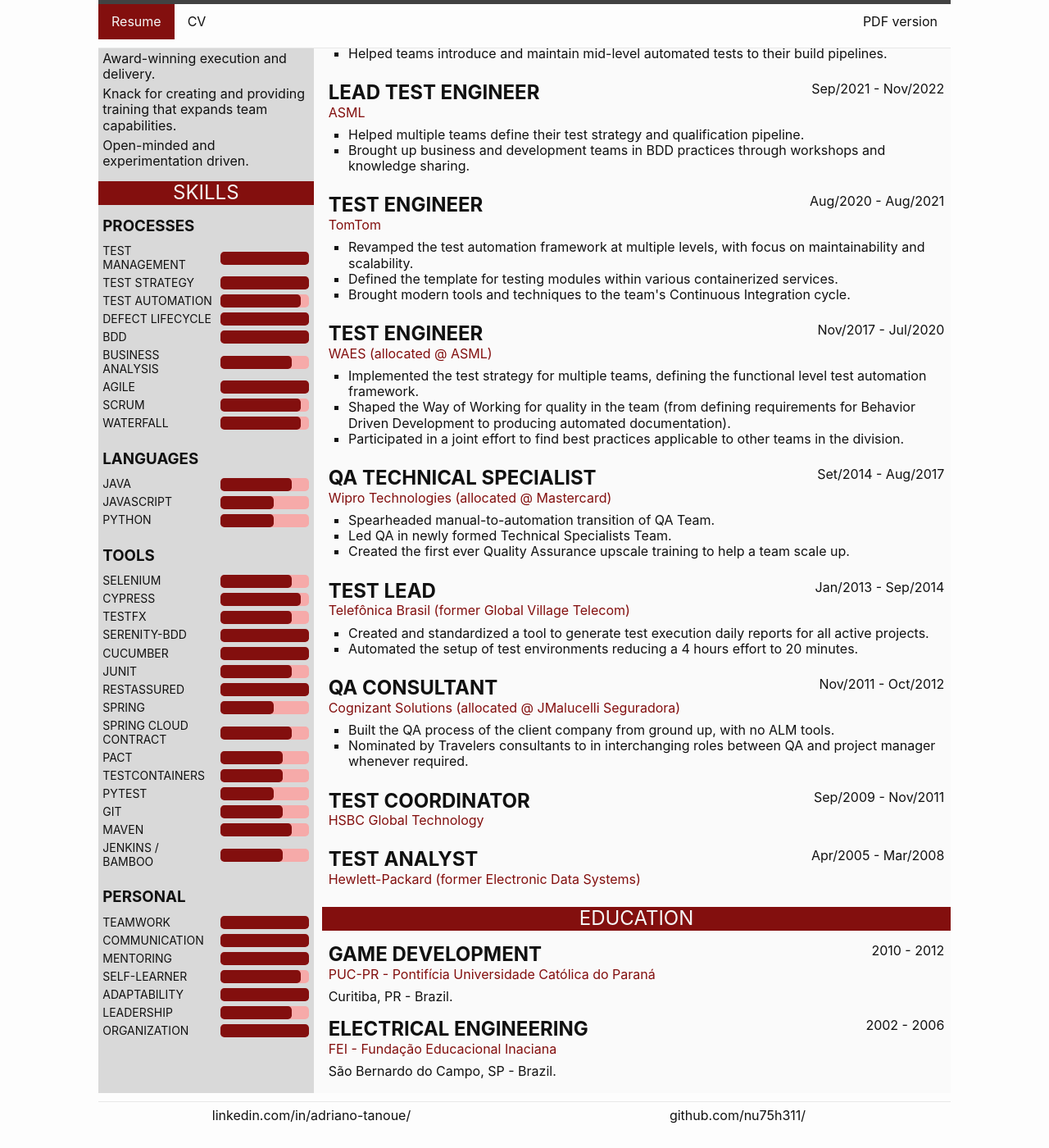
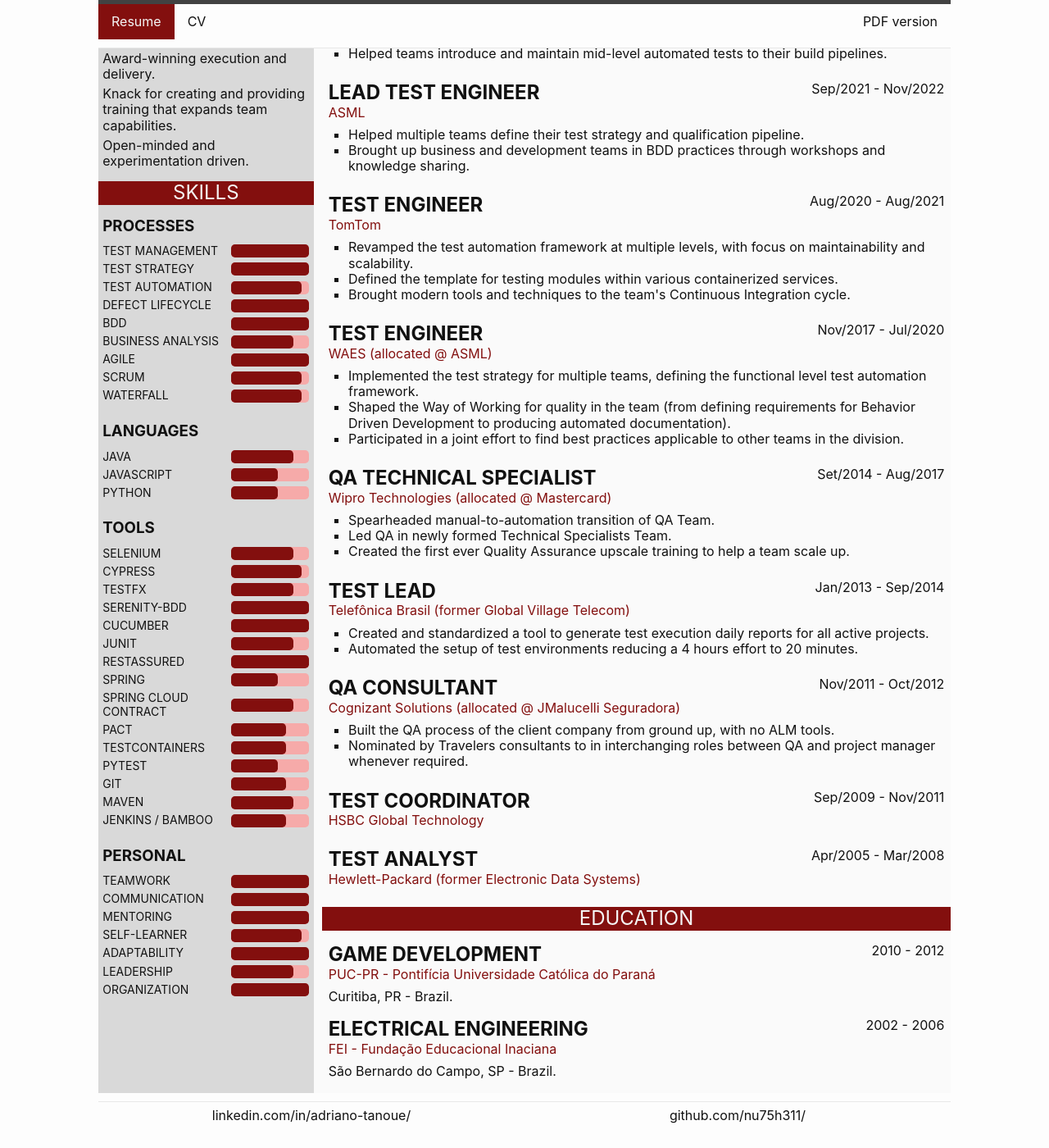
Before and after one commit to nu75h311/nu75h311.github.io, a Jekyll site: the page built from index.md, in a window 1280 px wide and 1400 px high, scrolled down 271 px. Shown: the whole window at 82% size. Built offline with Jekyll 4.4.1, drawn with Linux system fonts in a browser that asks for light colours.

Commit message:
more room for skills names

```diff
--- a/_sass/styles.scss
+++ b/_sass/styles.scss
@@ -126,13 +126,13 @@ h2 {
     font-size     : $small-font-size;
     text-transform: uppercase;
     float         : left;
-    width         : 53%;
+    width         : 58%;
 }
 
 .skill-container {
     margin          : auto 0 auto;
     float           : right;
-    width           : 43%;
+    width           : 38%;
     background-color: lighten($color: $main-color, $amount: 53);
     border-radius   : 0.3em;
 
```
